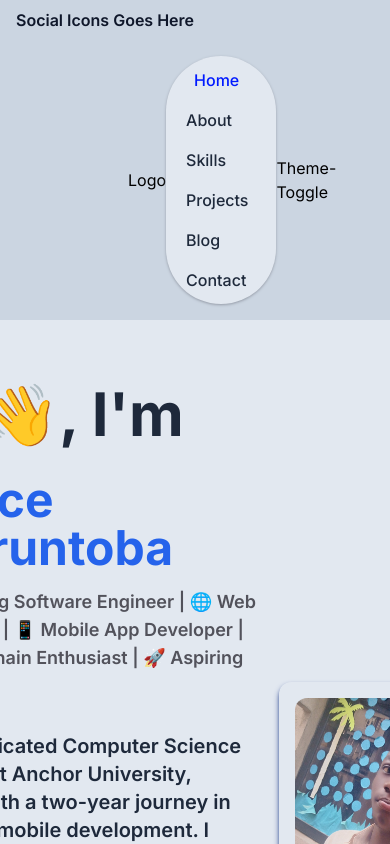
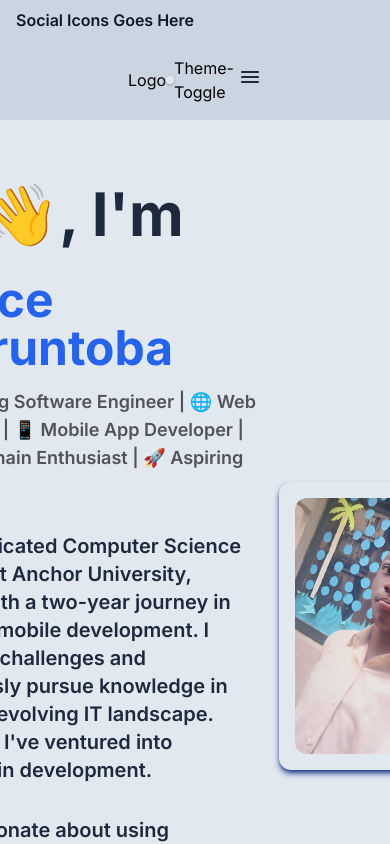
Before and after one commit to PeaceOloruntoba/peacecodes, a Next.js app: page / in a window 390 px wide. Shown: the top 844 px of the page. Built offline with nearby package versions, Linux system fonts and the light colour scheme.

Commit message:
navbar is fully responsive

```diff
--- a/src/app/components/Navbar.tsx
+++ b/src/app/components/Navbar.tsx
@@ -2,43 +2,64 @@
 import Link from "next/link";
 import { usePathname } from "next/navigation";
 import Header from "./Header";
+import { useState } from "react";
 
 export default function Navbar() {
     const pathname = usePathname();
+    const [isOpen, setIsOpen] = useState(false);
+
+    const toggleSidebar = () => {
+      setIsOpen(!isOpen);
+    };
+
+    const closeSidebar = () => {
+      setIsOpen(false);
+    };
   return (
         <div>
             <Header />
+            <div className="">
     <div className="flex items-center justify-around py-4 bg-slate-300 px-32 dark: dark:bg-gray-950">
 
         <div>
             Logo
         </div>
-    <div className="bg-slate-200 shadow shadow-gray-400 rounded-l-full rounded-r-full p-1 dark:bg-slate-950">
-      <ul className="flex flex-wrap text-md font-medium text-center text-slate-800 dark:text-zinc-300">
-        <li className="mx-2">
-          <Link href="/" className={`inline-block px-4 py-2 ${ pathname === "/" ? "text-[#001aff]" : "text-slate-800 dark:text-zinc-300 hover:text-blue-600 ease-in duration-300" }`} > Home</Link>
+    <div className="bg-slate-200 shadow shadow-gray-400 lg:rounded-l-full lg:rounded-r-full rounded-xl p-1 dark:bg-slate-950">
+      <ul className={`lg:flex text-md font-medium text-center text-slate-800 dark:text-zinc-300 ${isOpen ? 'block' : 'hidden'}`}>
+        <li className="lg:mx-2">
+          <Link href="/" className={`inline-block px-4 py-2 ${ pathname === "/" ? "text-[#001aff]" : "text-slate-800 dark:text-zinc-300 hover:text-blue-600 ease-in duration-300" }`} onClick={closeSidebar}> Home</Link>
         </li>
-        <li className="mr-2">
-          <Link href="/About" className={`inline-block px-4 py-2 ${ pathname === "/About" ? "text-[#001aff]" : "text-slate-800 dark:text-zinc-300 hover:text-blue-600 ease-in duration-300" }`} >About</Link>
+        <li className="lg:mr-2">
+          <Link href="/About" className={`inline-block px-4 py-2 ${ pathname === "/About" ? "text-[#001aff]" : "text-slate-800 dark:text-zinc-300 hover:text-blue-600 ease-in duration-300" }`} onClick={closeSidebar}>About</Link>
         </li>
-        <li className="mr-2">
-          <Link href="/Skills" className={`inline-block px-4 py-2 rounded-full ${ pathname === "/Skills" ? "text-[#001aff]" : "text-slate-800 dark:text-zinc-300 hover:text-blue-600 ease-in duration-300" }`} >Skills</Link>
+        <li className="lg:mr-2">
+          <Link href="/Skills" className={`inline-block px-4 py-2 rounded-full ${ pathname === "/Skills" ? "text-[#001aff]" : "text-slate-800 dark:text-zinc-300 hover:text-blue-600 ease-in duration-300" }`} onClick={closeSidebar}>Skills</Link>
         </li>
-        <li className="mr-2">
-          <Link href="/Projects" className={`inline-block px-4 py-2 rounded-full ${ pathname === "/Projects" ? "text-[#001aff]" : "text-slate-800 dark:text-zinc-300 hover:text-blue-600 ease-in duration-300" }`} >Projects</Link>
+        <li className="lg:mr-2">
+          <Link href="/Projects" className={`inline-block px-4 py-2 rounded-full ${ pathname === "/Projects" ? "text-[#001aff]" : "text-slate-800 dark:text-zinc-300 hover:text-blue-600 ease-in duration-300" }`} onClick={closeSidebar}>Projects</Link>
         </li>
-        <li className="mr-2">
-          <Link href="/Blog" className={`inline-block px-4 py-2 rounded-full ${ pathname === "/Blog" ? "text-[#001aff]" : "text-slate-800 dark:text-zinc-300 hover:text-blue-600 ease-in duration-300" }`} >Blog</Link>
+        <li className="lg:mr-2">
+          <Link href="/Blog" className={`inline-block px-4 py-2 rounded-full ${ pathname === "/Blog" ? "text-[#001aff]" : "text-slate-800 dark:text-zinc-300 hover:text-blue-600 ease-in duration-300" }`} onClick={closeSidebar}>Blog</Link>
         </li>
-        <li className="mr-2">
-          <Link href="/Contact" className={`inline-block px-4 py-2 rounded-full ${ pathname === "/Contact" ? "text-[#001aff]" : "text-slate-800 dark:text-zinc-300 hover:text-blue-600 ease-in duration-300" }`} >Contact</Link>
+        <li className="lg:mr-2">
+          <Link href="/Contact" className={`inline-block px-4 py-2 rounded-full ${ pathname === "/Contact" ? "text-[#001aff]" : "text-slate-800 dark:text-zinc-300 hover:text-blue-600 ease-in duration-300" }`} onClick={closeSidebar}>Contact</Link>
         </li>
       </ul>
     </div>
     <div>
         Theme-Toggle
     </div>
+    <div className="lg:hidden">
+              <button className="text-slate-800 dark:text-zinc-300 hover:text-blue-600 ease-in duration-300 focus:outline-none" onClick={toggleSidebar}>
+
+                <svg className="h-6 w-6 fill-current" viewBox="0 0 24 24" xmlns="http://www.w3.org/2000/svg">
+                  {isOpen ? (<path fillRule="evenodd" clipRule="evenodd" d="M20.293 16.293L16.586 12.586L20.293 8.879L19.172 7.757L14.465 12.464L19.172 17.172L20.293 16.293ZM3 12C3 11.4477 3.44772 11 4 11H18C18.5523 11 19 11.4477 19 12C19 12.5523 18.5523 13 18 13H4C3.44772 13 3 12.5523 3 12Z" />) : (<path fillRule="evenodd" clipRule="evenodd" d="M3 7C3 6.44772 3.44772 6 4 6H20C20.5523 6 21 6.44772 21 7C21 7.55228 20.5523 8 20 8H4C3.44772 8 3 7.55228 3 7ZM3 12C3 11.4477 3.44772 11 4 11H20C20.5523 11 21 11.4477 21 12C21 12.5523 20.5523 13 20 13H4C3.44772 13 3 12.5523 3 12ZM4 16C3.44772 16 3 16.4477 3 17C3 17.5523 3.44772 18 4 18H20C20.5523 18 21 17.5523 21 17C21 16.4477 20.5523 16 20 16H4Z" />)}
+                </svg>
+              </button>
+            </div>
         </div>
+            </div>
+
               </div>
   );
 }
```
